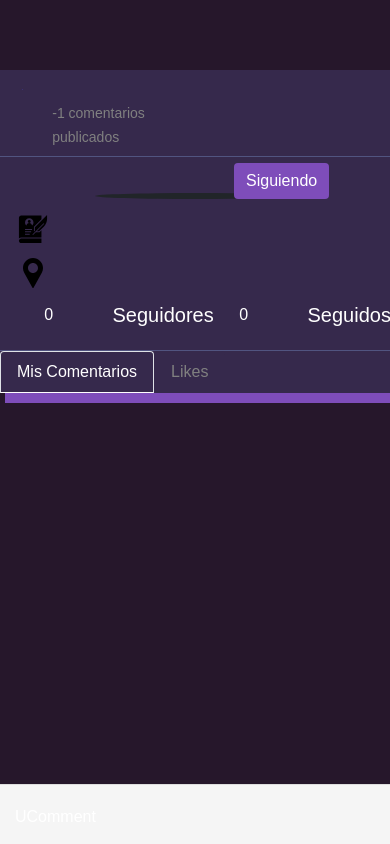
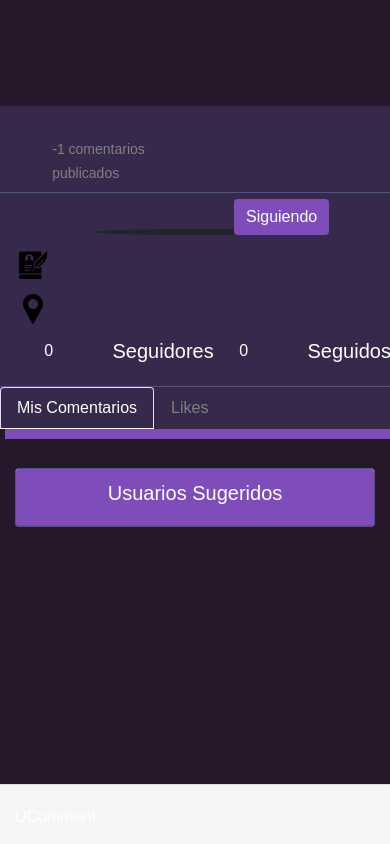
Before and after one commit to dtallafigo/UComment, a Yii app: template views/usuarios/view.php in a window 390 px wide. Run offline with PHP 8.4 and a stand-in for Yii, Linux system fonts and the light colour scheme; the template is opened without the code that fills it, so the values that code supplies are empty; some libraries are stand-ins or nearby versions.

Commit message:
usuarios que puedas conocer

```diff
--- a/db/ucomment.sql
+++ b/db/ucomment.sql
@@ -68,7 +68,11 @@ VALUES  ('florido', 'david.xipi99@hotmail.com', crypt('hola', gen_salt('bf', 10)
         ('david', 'david.florido@iesdonana.org', crypt('hola', gen_salt('bf', 10)), 'user', ''),
         ('ricardo', 'ricardo99@hotmail.com', crypt('hola', gen_salt('bf', 10)), 'user', ''),
         ('antonio', 'antonio@hotmail.com', crypt('hola', gen_salt('bf', 10)), 'user', ''),
-        ('damian', 'damian@hotmail.com', crypt('hola', gen_salt('bf', 10)), 'user', '');
+        ('damian', 'damian@hotmail.com', crypt('hola', gen_salt('bf', 10)), 'user', ''),
+        ('jaime', 'jaime@hotmail.com', crypt('hola', gen_salt('bf', 10)), 'user', ''),
+        ('martin', 'martin@hotmail.com', crypt('hola', gen_salt('bf', 10)), 'user', ''),
+        ('chuso', 'chuso@hotmail.com', crypt('hola', gen_salt('bf', 10)), 'user', ''),
+        ('cheto', 'cheto@hotmail.com', crypt('hola', gen_salt('bf', 10)), 'user', '');
 
 INSERT INTO comentarios (usuario_id, text, respuesta, citado, img)
 VALUES  ('1', 'Primer comentario.', NULL, NULL, NULL),
--- a/views/usuarios/view.php
+++ b/views/usuarios/view.php
@@ -79,7 +79,7 @@ $this->registerJs($js2);
 $like = Url::to(['likes/like']);
 $save = Url::to(['comsave/save']);
 ?>
-<div class="row">
+<div class="row g">
     <div class="col-sm-12 col-md-12 col-lg-9">
         <div class="row com">
             <div class="col-1">
@@ -612,6 +612,24 @@ $save = Url::to(['comsave/save']);
                 <?php endforeach; ?>
             </div>
         </div>
-
+    </div>
+    <div class="col-sm-12 col-md-12 col-lg-3 b">
+        <div class="card">
+            <div class="card-header d-flex justify-content-center">
+                <h5>Usuarios Sugeridos</h5>
+            </div>
+            <?php foreach($sugeridos as $sugerido) : ?>
+                <div class="card-body s">
+                    <div class="row">
+                        <div class="col-2 d-flex justify-content-center">
+                            <img src="<?= $sugerido->url_img ?>" id="sugerido-img">
+                        </div>
+                        <div class="col-4 d-flex justify-content-center">
+                            <p class="center"><?= $sugerido->log_us ?></p>
+                        </div>
+                    </div>
+                </div>
+            <?php endforeach ; ?>
+        </div>
     </div>
 </div>
--- a/web/css/site.css
+++ b/web/css/site.css
@@ -24,6 +24,32 @@ p, h1, h2, h3, h4, h5, h6, label, pre {
 
 small {
     color: gray;
+}
+
+#sugerido-img {
+    width: 2rem;
+}
+
+.s {
+    border-bottom: solid 1px #515480;
+}
+
+@media (max-width: 992px) {
+    .b {
+        margin-top: 10%;
+    }
+    .g {
+        margin-top: 10%;
+    }
+}
+
+@media (max-width: 768px) {
+    .b {
+        margin-top: 10%;
+    }
+    .g {
+        margin-top: 10%;
+    }
 }
 
 .wrap {
```
Also changed, not shown: controllers/UsuariosController.php (+10 -0 lines).
